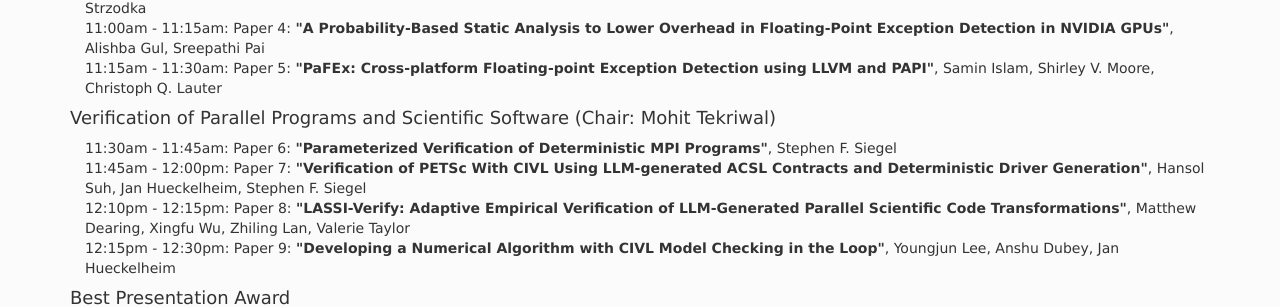
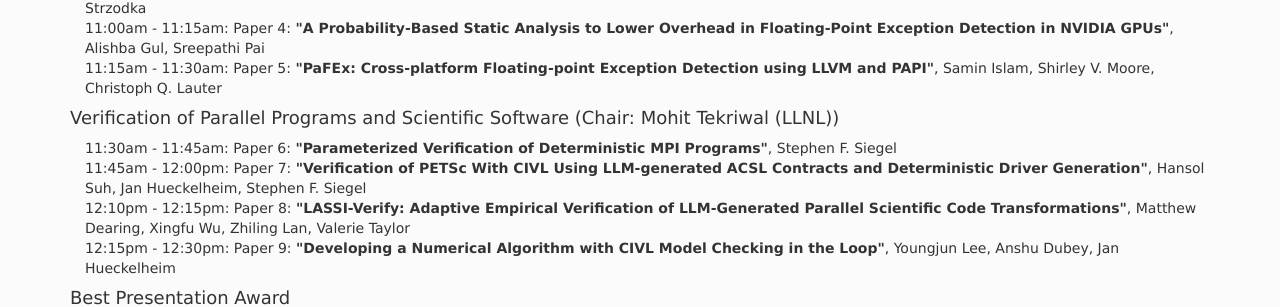
Before and after one commit to correctness-workshop/2026, a Jekyll site: the page built from index.md, in a window 1280 px wide and 900 px high, scrolled down 4115 px. Shown: the part 153-460 px from the top of the window. Built offline with Jekyll 4.4.1, drawn with Linux system fonts in a browser that asks for light colours; nearby versions of some CDN libraries; the list of posts is cut into pages by our own code.

Commit message:
fixed agenda 2

```diff
--- a/index.md
+++ b/index.md
@@ -218,7 +218,7 @@ All time zones are AOE.
 <tr><td width="15">  </td> <td>11:15am - 11:30am:  Paper 5:  <b>"PaFEx: Cross-platform Floating-point Exception Detection using LLVM and PAPI"</b>, Samin Islam, Shirley V. Moore, Christoph Q. Lauter </td> </tr>
 </table>
 
-#### Verification of Parallel Programs and Scientific Software (Chair: Mohit Tekriwal)
+#### Verification of Parallel Programs and Scientific Software (Chair: Mohit Tekriwal (LLNL))
 <table>
 
 <tr><td width="15">  </td> <td>11:30am - 11:45am:  Paper 6:  <b>"Parameterized Verification of Deterministic MPI Programs"</b>,  Stephen F. Siegel </td> </tr>
```
